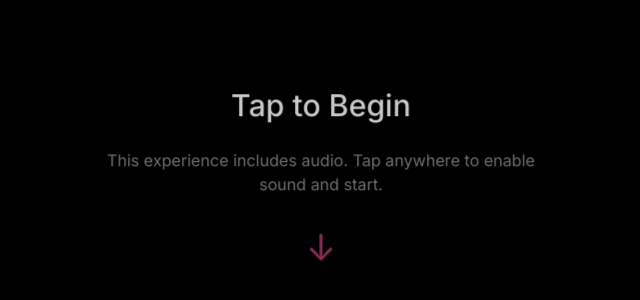
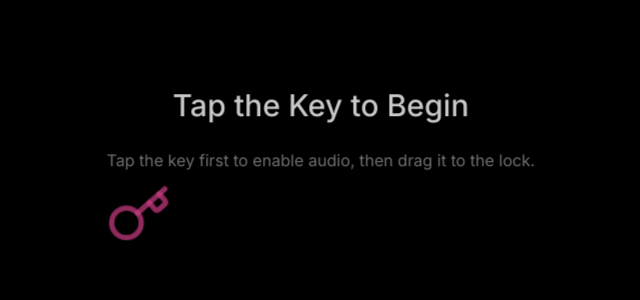
Before and after one commit to natsuck/tangled, a Next.js app: page / in a window 1280 px wide. Shown: the part 226-526 px from the top of the page, without its empty margins (319-959 px from the left). Built offline with nearby package versions, Linux system fonts and the light colour scheme.

Commit message:
Add Tap to Begin in order to enable audio 2

```diff
--- a/app/components/lock-and-key.tsx
+++ b/app/components/lock-and-key.tsx
@@ -23,6 +23,7 @@ export default function LockAndKey() {
   const unlockAudioRef = useRef<HTMLAudioElement | null>(null)
   const bgMusicRef = useRef<HTMLAudioElement | null>(null)
   const [audioInitialized, setAudioInitialized] = useState(false)
+  const [isDragging, setIsDragging] = useState(false)
 
   // Set initial key position
   React.useEffect(() => {
@@ -191,20 +192,27 @@ export default function LockAndKey() {
             }}
           >
             <div className="text-white/90 text-2xl md:text-3xl font-medium mb-4">
-              Tap to Begin
+              Tap the Key to Begin
             </div>
             <div className="text-white/50 text-sm md:text-base max-w-md mx-auto">
-              This experience includes audio. Tap anywhere to enable sound and start.
+              Tap the key first to enable audio, then drag it to the lock.
             </div>
+
+            {/* Interactive Key in initial screen */}
             <motion.div
-              animate={{ y: [0, 8, 0] }}
+              className="mt-8 cursor-pointer"
+              animate={{
+                rotate: [0, 10, 0],
+                y: [0, -8, 0]
+              }}
               transition={{
-                duration: 1.5,
+                duration: 2,
                 repeat: Infinity,
                 repeatType: "reverse"
               }}
+              onClick={() => setHasInteracted(true)}
             >
-              <div className="text-pink-500/70 text-4xl">↓</div>
+              <Key className="w-16 h-16 text-pink-500/70" />
             </motion.div>
           </motion.div>
         </motion.div>
@@ -251,6 +259,8 @@ export default function LockAndKey() {
                 x: keyX,
                 y: keyY,
               }}
+              onDragStart={() => setIsDragging(true)}
+              onDragEnd={() => setIsDragging(false)}
               className="absolute cursor-grab active:cursor-grabbing"
               whileHover={{ scale: 1.1 }}
               whileTap={{ scale: 0.95 }}
```
